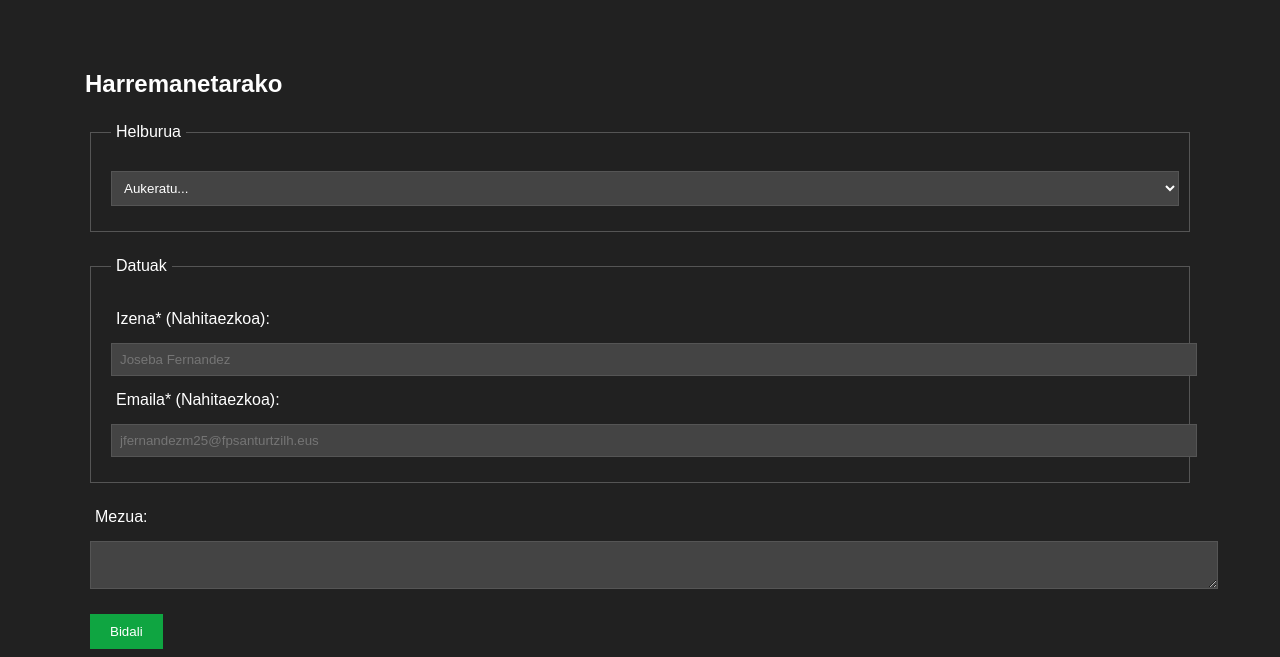
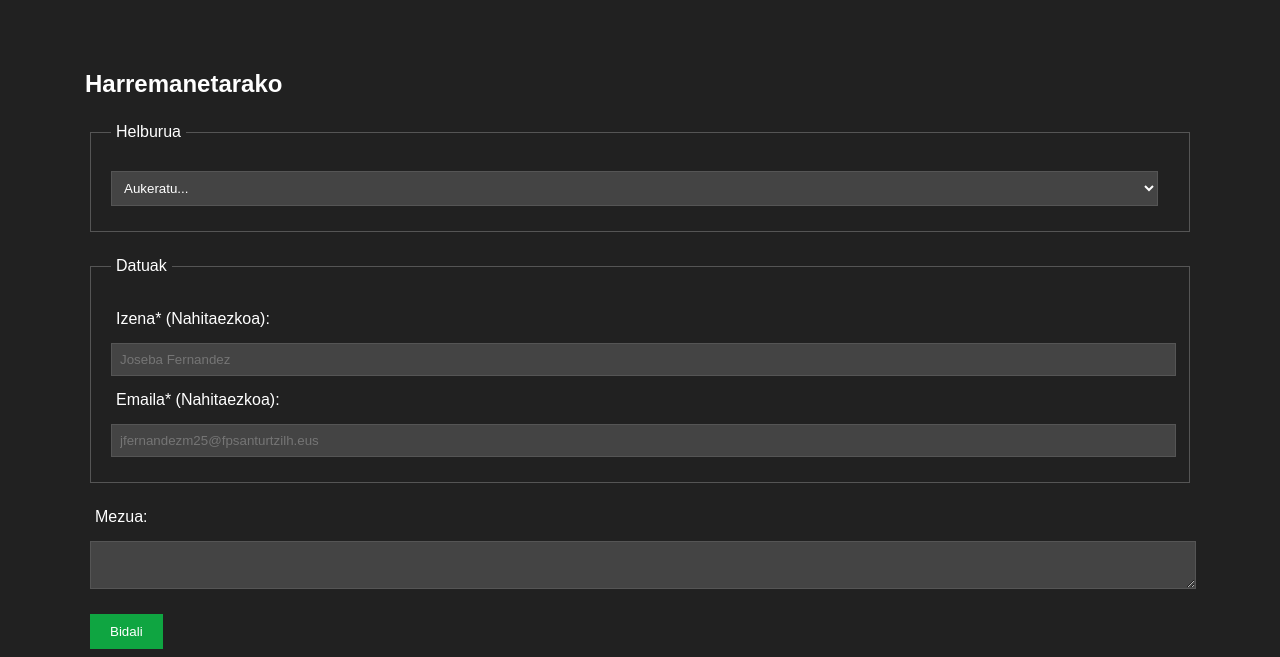
Before and after one commit to zprietof23/E1-Webgunea, a plain HTML site: page web/pages/harremanak.html in a window 1280 px wide. Shown: the part 143-800 px from the top of the page. Drawn offline with Linux system fonts and the light colour scheme.

Commit message:
Add files via upload

```diff
--- a/web/styles/css.css
+++ b/web/styles/css.css
@@ -149,7 +149,7 @@ section {
 /* Formularioa */
 form label, form input, form select, form textarea {
     display: block;
-    width: 100%;
+    width: 98%;
     margin-bottom: 10px;
 }
 
```
Also changed, not shown: web/pages/sarrera.html (+13 -4 lines).
